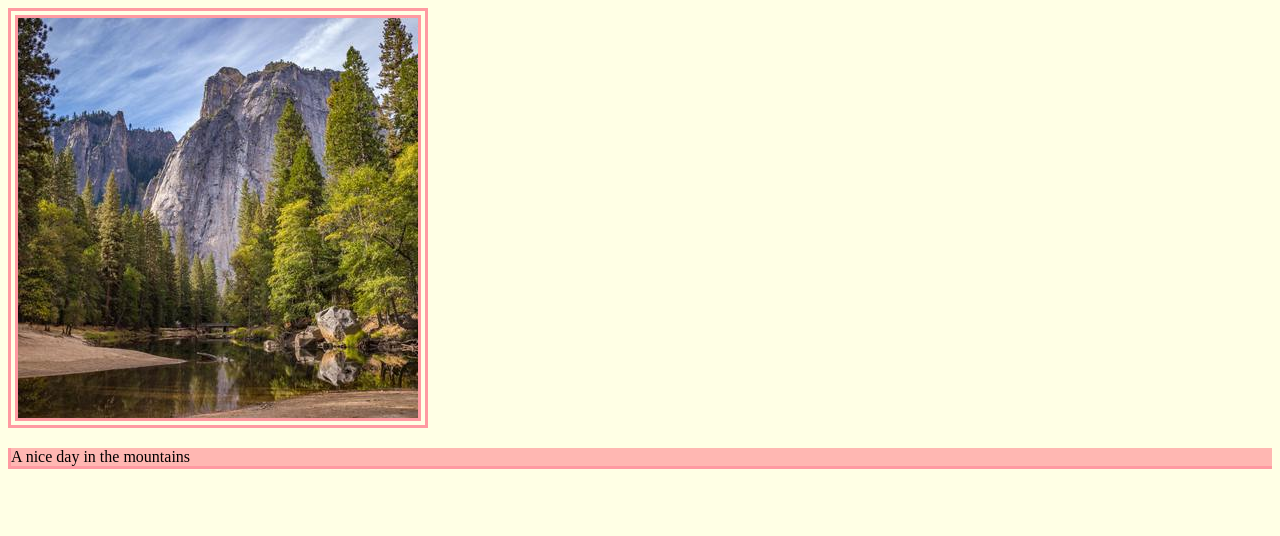
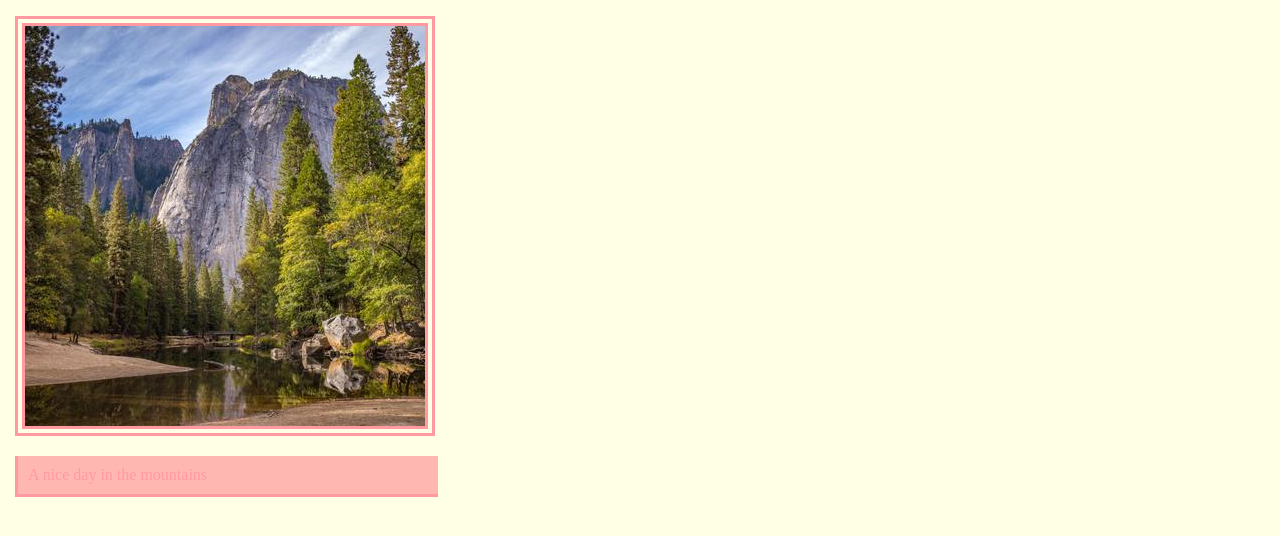
Before and after one commit to Pelimen4ik/Home-Work-1, a plain HTML site: page index.html in a window 1280 px wide. Drawn offline with Linux system fonts and the light colour scheme.

Commit message:
Home Work N1

```diff
--- a/CSS.css
+++ b/CSS.css
@@ -1,15 +1,22 @@
-* {
-background-color: #ffffe5;
+body {
+    margin: 15px;
+    background-color: #ffffe5;
 }
+
 .mountains {
     border-style: double;
     border-color: #FF9AA2;
     border-width: 10px;
+}
 
-}
-.red-nice-day{
+.red-nice-day {
+    display: inline-block;
+    width: 400px;
+    padding: 10px;
+    color: #FF9AA2;
     border-left-style: solid;
     border-bottom-style: solid;
+    border-right-style: hidden;
     border-color: #FF9AA2;
     background-color: #FFB7B2;
 }
--- a/index.html
+++ b/index.html
@@ -1,15 +1,18 @@
 <!DOCTYPE html>
 <html>
+
 <head>
     <title>
         Home Work №1
     </title>
     <link rel="stylesheet" type="text/css" href="CSS.css">
 </head>
+
 <body>
     <div>
-<img class="mountains" src="1043-400x400.jpg" alt="mountains">
-<p class="red-nice-day">A nice day in the mountains</p>
+        <p><img class="mountains" src="1043-400x400.jpg" alt="mountains"></p>
+        <span class="red-nice-day"> A nice day in the mountains</span>
     </div>
 </body>
+
 </html>
```
Lines whose indentation alone changed are shown as unchanged.
